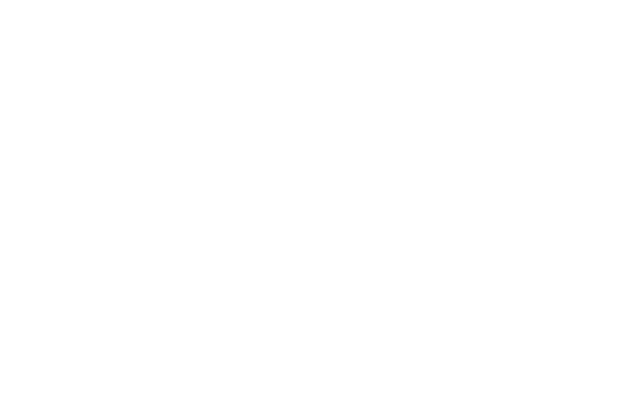
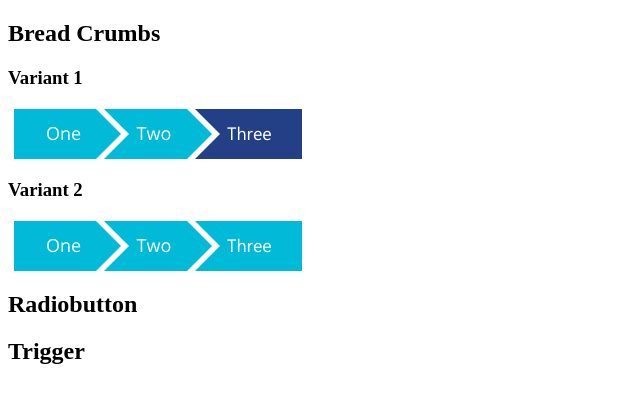
Before and after one commit to Tsyrkull/FE, a plain HTML site: page HTML/Task4(02.11.2019)/index.html in a window 1280 px wide. Shown: the whole page, without its empty margins (0-640 px from the left). Drawn offline with Linux system fonts and the light colour scheme.

Commit message:
feat: implement breadcrumbs

```diff
--- a/HTML/Task4(02.11.2019)/index.html
+++ b/HTML/Task4(02.11.2019)/index.html
@@ -2,9 +2,39 @@
 <html lang="en">
 <head>
     <meta charset="UTF-8">
-    <title>Title</title>
+    <title>HTML Task-4</title>
+    <link rel="stylesheet" href="style/main.css">
 </head>
 <body>
+<section>
+    <h2>Bread Crumbs</h2>
+    <section>
+        <h3>Variant 1</h3>
+        <div class="crumbs-var1 crumbs">
+            <a href="#1" class="first-link">One</a>
+            <a href="#2" class="second-link">Two</a>
+            <a href="#3" class="third-link">Three</a>
+
+        </div>
+    </section>
+    <section>
+        <h3>Variant 2</h3>
+        <div class="crumbs-var2 crumbs">
+            <a href="#1" class="first-link">One</a>
+            <a href="#2" class="second-link">Two</a>
+            <a href="#3" class="third-link">Three</a>
+
+        </div>
+    </section>
+</section>
+<section>
+    <h2>Radiobutton</h2>
+    <div></div>
+</section>
+<section>
+    <h2>Trigger</h2>
+    <div></div>
+</section>
 
 </body>
 </html>
--- a/HTML/Task4(02.11.2019)/style/main.css
+++ b/HTML/Task4(02.11.2019)/style/main.css
@@ -0,0 +1,90 @@
+@font-face {
+    font-family: "Asap";
+    src: url("/font/asap-regular.ttf");
+}
+@font-face {
+    font-family: "Open Sans";
+    src: url("/font/open-sans-regular.ttf");
+}
+@font-face {
+    font-family:"Segoe WP";
+    src: url("/font/segoe-wp.ttf");
+}
+
+*{
+    /*outline: 1px solid green;*/
+    box-sizing: border-box;
+}
+.crumbs{
+    width: fit-content;
+    margin: 20px;
+    height: 50px;
+    font-size: 18px;
+    position: relative;
+}
+
+.crumbs a{
+    display: inline-block;
+    width: 50px;
+    height: inherit;
+    text-decoration: none;
+    background: #00bad7;
+    color: #fff;
+    margin: 0 18px;
+    position: relative;
+    padding-top: 12px;
+    z-index: 5;
+
+}
+.crumbs a::before{
+    content: "";
+    position: absolute;
+    top: 0;
+    right: 65%;
+    border: 25px solid transparent;
+    border-color: #00bad7 #00bad7 #00bad7 transparent;
+    z-index: -1;
+}
+.crumbs a::after{
+    content: "";
+    position: absolute;
+    top: 0;
+    left: 100%;
+    border: 25px solid transparent;
+    border-color: transparent transparent transparent #00bad7;
+    border-right: 0;
+    z-index: -1;
+}
+.crumbs a:first-child::before, .crumbs a:last-child::after{
+    border-color:#00bad7;
+}
+.first-link{
+    font-family: "Open Sans", sans-serif;
+}
+.second-link{
+    font-family: "Open Sans", sans-serif;
+}
+.third-link{
+    font-family: "Segoe WP", sans-serif;
+}
+.crumbs-var1 a:last-child{
+    background: #233f85;
+}
+.crumbs-var1 a:last-child::before{
+    border-color: #233f85 #233f85 #233f85 transparent
+}
+.crumbs-var1 a:last-child::after{
+    border-color: #233f85;
+}
+.crumbs-var2 a:hover{
+    background: #233f85;
+}
+.crumbs-var2 a:hover::before{
+    border-color: #233f85 #233f85 #233f85 transparent
+}
+.crumbs-var2 a:hover::after{
+    border-color: transparent transparent transparent #233f85
+}
+.crumbs-var2 a:first-child:hover::before, .crumbs-var2 a:last-child:hover::after{
+    border-color:#233f85;
+}
```
Also changed, not shown: HTML/Task4(02.11.2019)/font/lucida-sans-italic.ttf (deleted), HTML/Task4(02.11.2019)/font/open-sans-regular.ttf (added), HTML/Task4(02.11.2019)/font/segoe-wp-light.ttf (deleted), HTML/Task4(02.11.2019)/font/segoe-wp.ttf (added).
